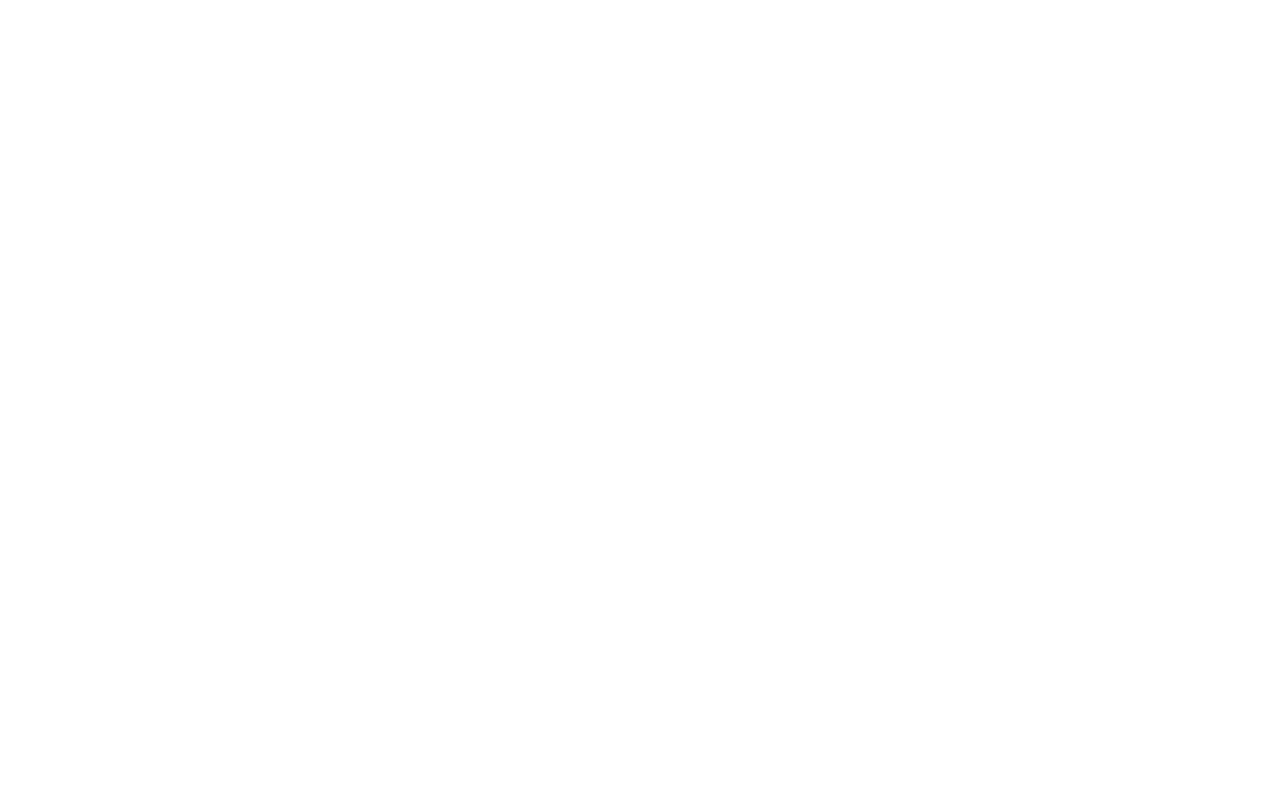
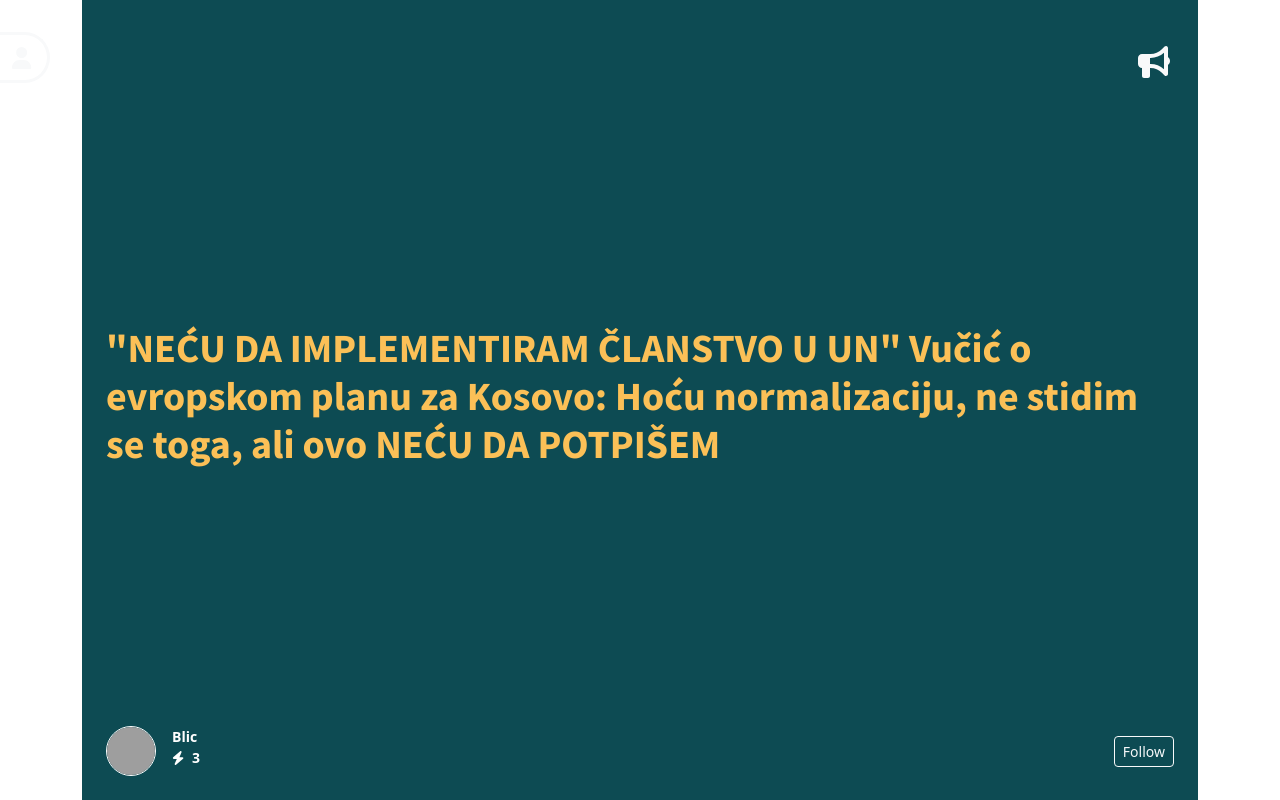
Before and after one commit to DimitrijeGlibic/novinator, a React (Create React App) app: page /timeline in a window 1280 px wide. Before the commit this address had no page. Built offline with nearby package versions, Linux system fonts and the light colour scheme; grey boxes are pictures that could not be loaded.

Commit message:
Rename Feed to TimeLine and change folder structure

```diff
--- a/src/App.js
+++ b/src/App.js
@@ -1,14 +1,14 @@
-import Feed from "./feed/Feed";
 import { Route, Routes } from "react-router-dom";
 
 import "bootstrap/dist/css/bootstrap.min.css";
 import "swiper/css";
 import "./App.css";
+import TimeLine from "./timeline/TimeLine";
 
 function App() {
   return (
       <Routes>
-        <Route path="/" element={<Feed />} />
+        <Route path="/timeline" element={<TimeLine />} />
       </Routes>
   );
 }
--- a/src/feed/Feed.js
+++ b/src/timeline/TimeLine.js
@@ -1,11 +1,11 @@
-import Post from "../components/post/Post";
+import Post from "./post/Post";
 import { Swiper, SwiperSlide } from "swiper/react";
 import { data } from "./dumyData";
 import styled from "styled-components";
 import MenuSideDrawer from "../components/menu/MenuSideDrawer";
 import { Container } from "react-bootstrap";
 
-const Feed = () => {
+const TimeLine = () => {
   const renderPosts = () => {
     return data.map((post, index) => (
       <SwiperSlide key={index}>
@@ -33,7 +33,7 @@
   );
 };
 
-export default Feed;
+export default TimeLine;
 
 const FeedEnd = styled.div`
   height: 10vh;
--- a/src/components/post/Post.js
+++ b/src/timeline/post/Post.js
@@ -3,7 +3,7 @@
 import { useState } from 'react';
 import { Button } from 'react-bootstrap';
 import styled from 'styled-components';
-import ShareModal from '../share/ShareModal';
+import ShareModal from './share/ShareModal';
 import Author from './Author';
 import Content from './Content';
 
```
Also changed, not shown: src/timeline/dumyData.js (renamed from src/feed/dumyData.js), src/timeline/post/Author.js (renamed from src/components/post/Author.js), src/timeline/post/Comments/CommentsSideDrawer.js (renamed from src/components/post/Comments/CommentsSideDrawer.js), src/timeline/post/Comments/SingleComments.js (renamed from src/components/post/Comments/SingleComments.js), src/timeline/post/Content.js (renamed from src/components/post/Content.js), src/timeline/post/Slide/FirstSlide.js (renamed from src/components/post/Slide/FirstSlide.js), src/timeline/post/Slide/LastSlide.js (renamed from src/components/post/Slide/LastSlide.js), src/timeline/post/Slide/Slide.js (renamed from src/components/post/Slide/Slide.js), src/timeline/post/share/ShareModal.js (renamed from src/components/share/ShareModal.js).
